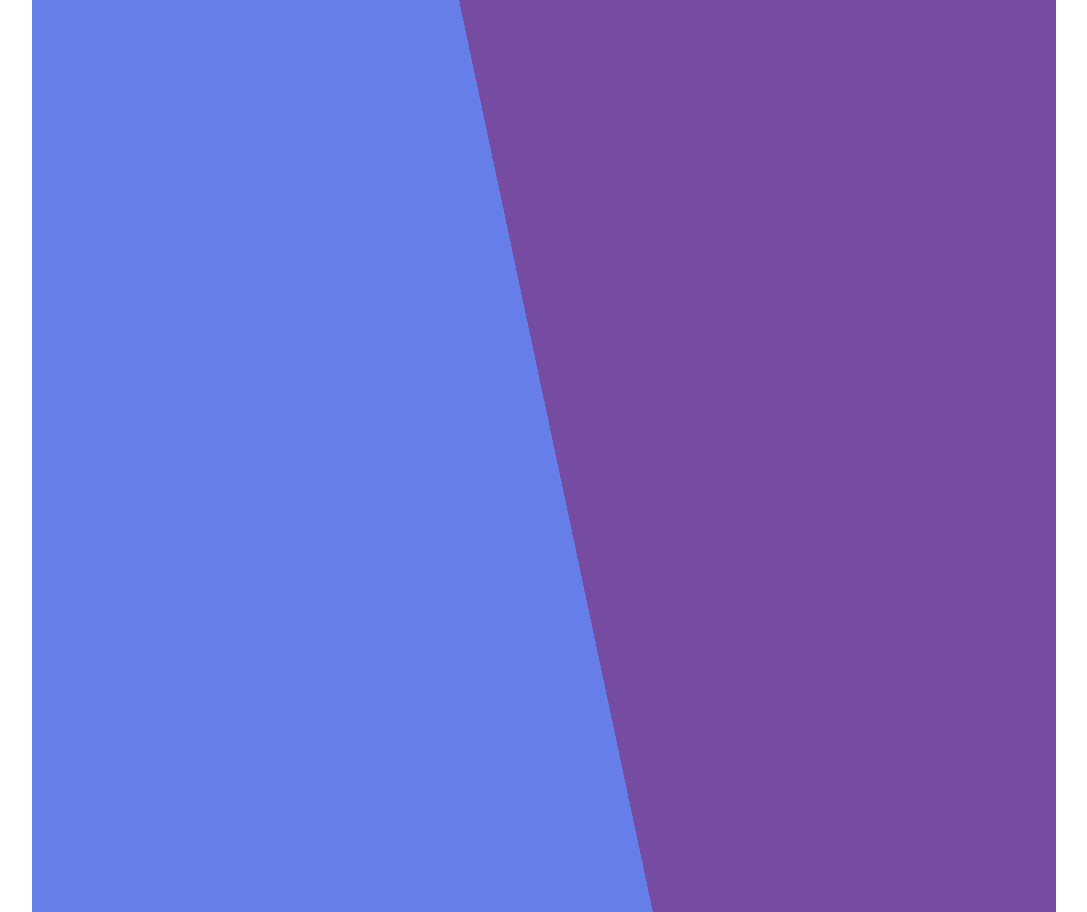
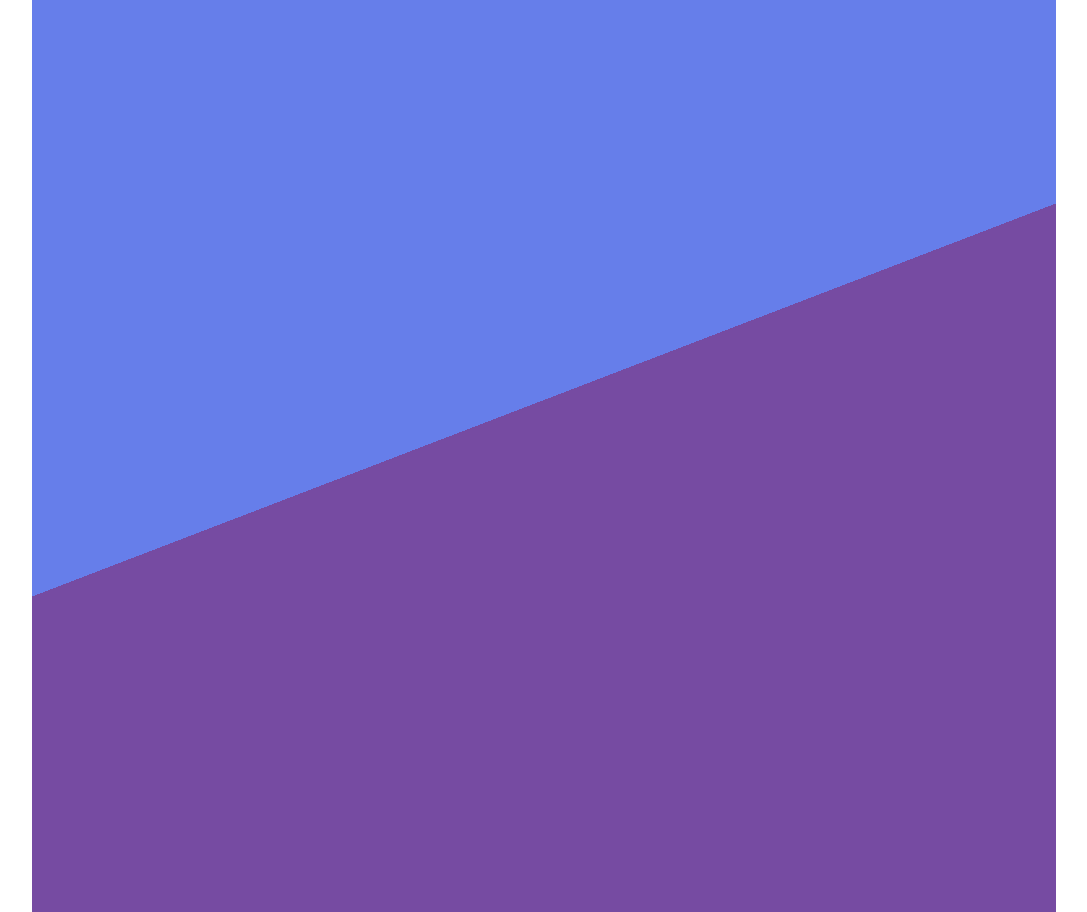
Before and after one commit to saadMeddiche/read-a-book_react, a React (Vite) app: page / in a window 1280 px wide. Shown: the whole page, without its empty margins (96-1183 px from the left). Built offline with nearby package versions, Linux system fonts and the light colour scheme.

Commit message:
fix: interact with VirtualDOM instead of directly contacting DOM

```diff
--- a/src/App.tsx
+++ b/src/App.tsx
@@ -1,17 +1,34 @@
 import './App.css'
+import {useEffect, useRef, useState} from "react";
+import * as React from "react";
 
 function App() {
 
-  let degree = 0;
+  const [degreeState, setDegreeState] = useState<number>(0);
+  const intervalReference  = useRef(-1);
 
-  setInterval(() => {
-    document.getElementById('app-container')?.style.setProperty('--app-linear-gradient-degree', `${degree}deg`);
-    degree++;
-  }, 100);
+  useEffect(() => {
+
+    intervalReference.current = setInterval (() => {
+        setDegreeState((degree) => degree + 1);
+    },50)
+
+
+    return () => {
+      if(intervalReference.current) {
+        clearInterval(intervalReference.current);
+      }
+    };
+
+  });
 
   return (
     <>
-      <div className="app-container" id="app-container"></div>
+      <div className="app-container" id="app-container"
+           style={{'--app-linear-gradient-degree': `${degreeState}deg`} as React.CSSProperties}
+      >
+
+      </div>
     </>
   )
 }
```
